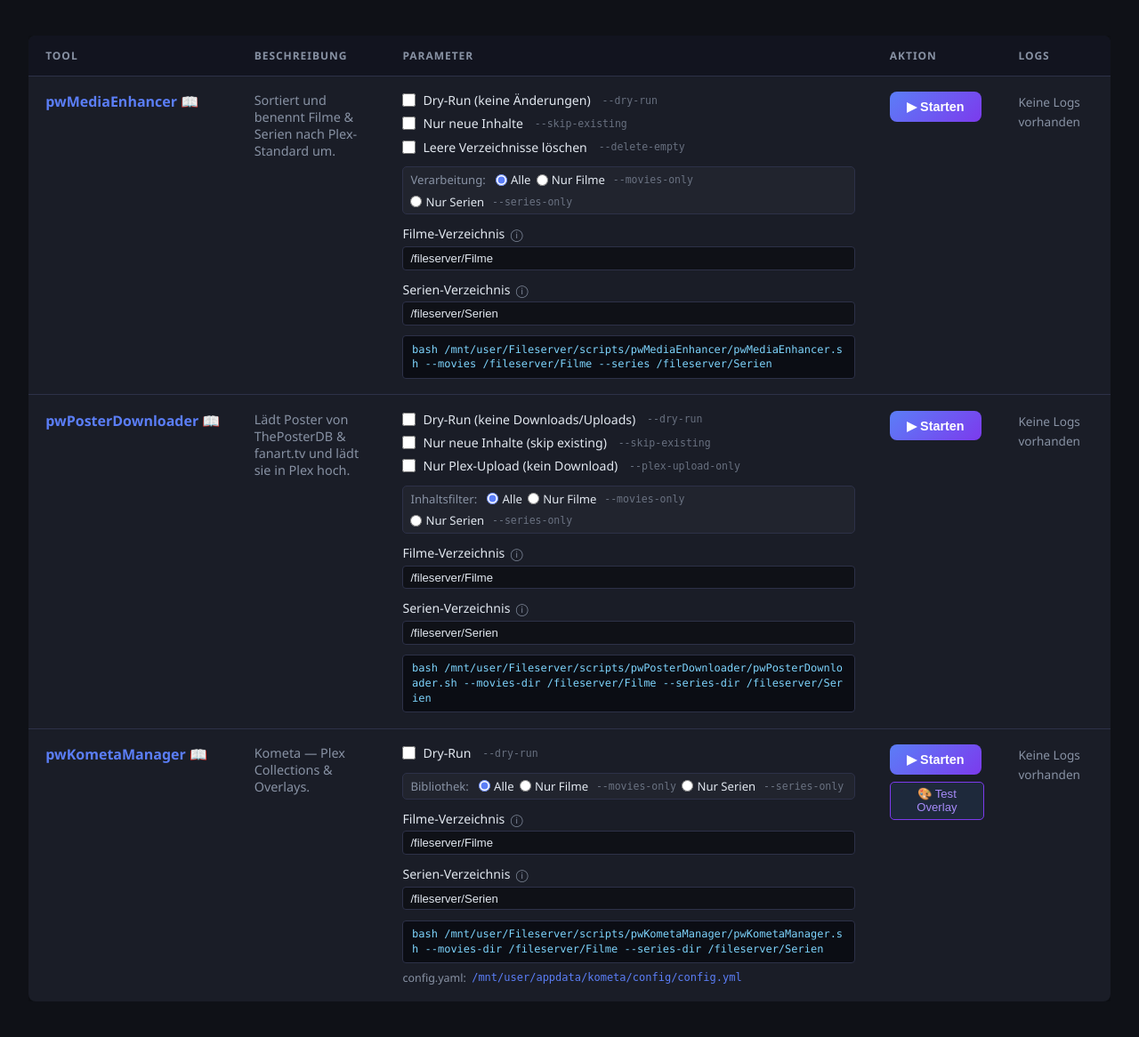
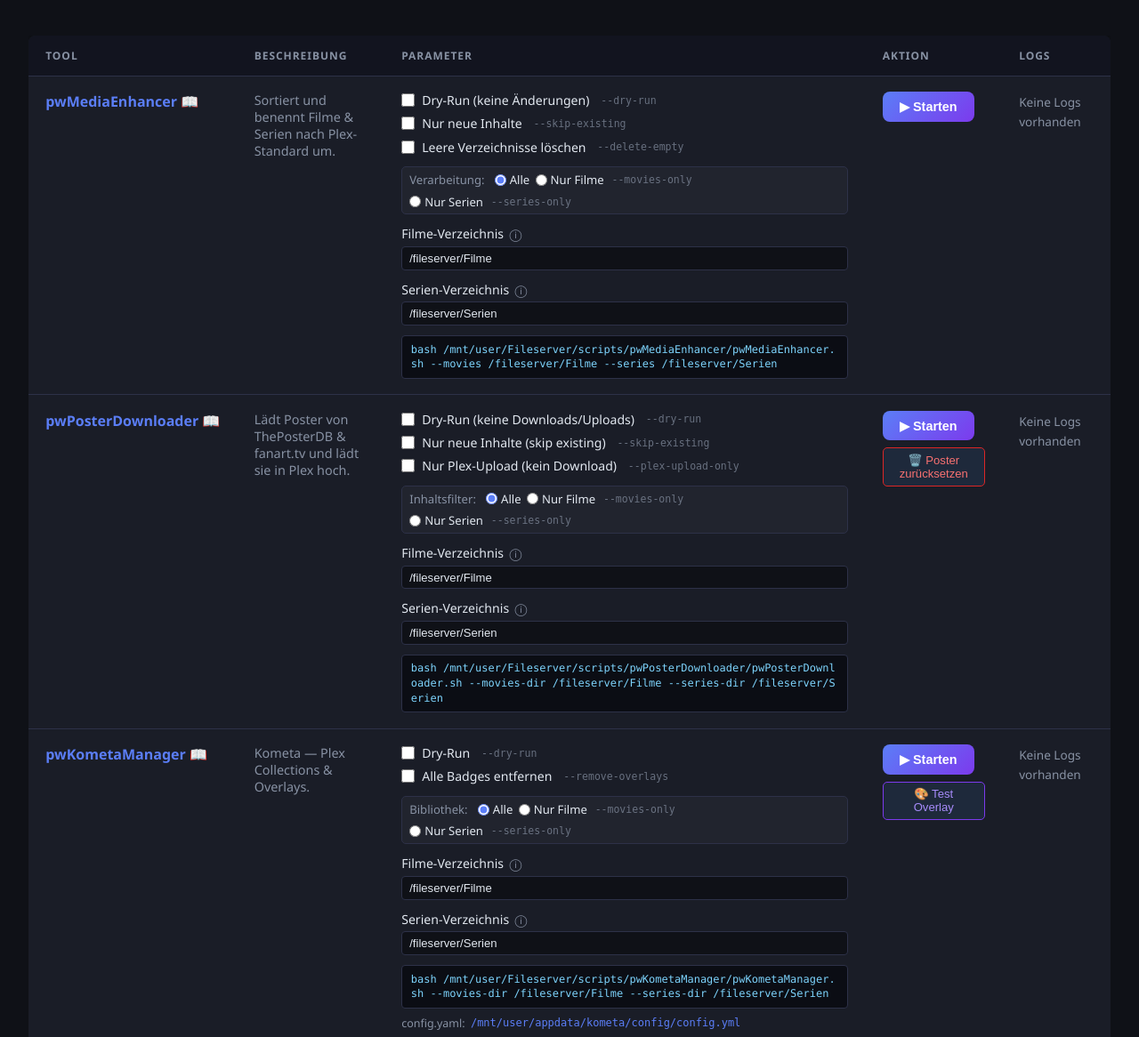
Before and after one commit to pennywise81/pwMediaManager, a Flask app: page / in a window 1280 px wide. Shown: the part 101-1267 px from the top of the page at 89% size. Before the commit the page ends 1227 px from the top, so only its background shows below. Run offline with Flask 3, Linux system fonts and the light colour scheme; parts of the project's set-up code (start-up, migrations or seed data) failed here and were passed over.

Commit message:
feat: delete posters, real Kometa test overlay, remove-overlays UI
Feature 1 – Delete Custom Posters:
- POST /api/delete-posters deletes artwork files (poster.jpg, fanart.jpg, …)
  one level deep in movies/series dirs, then triggers Plex library refresh
- 🗑️ Poster zurücksetzen button in pwPosterDownloader action column

Feature 2 – Real Kometa Test Overlay:
- /api/test-overlay now uses Kometa itself instead of PIL:
  picks random folder → searches Plex → adds 'test' label → runs
  pwKometaManager.sh --run-tests --overlays-only → fetches poster → removes label
- Test button shows ⏳ Bitte warten (~1 Min)… while waiting

Feature 3 – Remove All Overlays:
- Added remove_overlays param (--remove-overlays) to pwKometaManager SCRIPTS
- Checkbox appears automatically in the UI and passes flag to the shell script
- Also added xml.etree.ElementTree import and PLEX_URL/PLEX_TOKEN constants

Co-authored-by: Copilot <223556219+Copilot@users.noreply.github.com>

```diff
--- a/app/app.py
+++ b/app/app.py
@@ -11,6 +11,7 @@ import glob
 import random
 import io
 import re
+import xml.etree.ElementTree as ET
 import requests as http_requests
 from datetime import datetime
 from pathlib import Path
@@ -40,6 +41,8 @@ def load_conf():
 
 CONF = load_conf()
 TMDB_API_KEY = CONF.get("TMDB_API_KEY", os.environ.get("TMDB_API_KEY", ""))
+PLEX_URL   = CONF.get("PLEX_URL",   "http://192.168.178.200:32400").rstrip("/")
+PLEX_TOKEN = CONF.get("PLEX_TOKEN", "WYTd__H7hPH6a2ezqq2K")
 
 SCRIPTS = {
     "pwMediaEnhancer": {
@@ -132,6 +135,7 @@ SCRIPTS = {
         "config_path": "/mnt/user/appdata/kometa/config/config.yml",
         "params": [
             {"id": "dry_run", "flag": "--dry-run", "label": "Dry-Run"},
+            {"id": "remove_overlays", "flag": "--remove-overlays", "label": "Alle Badges entfernen"},
         ],
         "radio_groups": [
             {
@@ -385,91 +389,170 @@ def api_settings():
     return jsonify(load_settings())
 
 
+@app.route("/api/delete-posters", methods=["POST"])
+def delete_posters():
+    data = request.json or {}
+    poster_type = data.get("type", "all")   # "movies", "series", or "all"
+
+    settings   = load_settings()
+    movies_dir = settings.get("pwPosterDownloader_movies_dir", "/fileserver/Filme")
+    series_dir = settings.get("pwPosterDownloader_series_dir", "/fileserver/Serien")
+
+    ARTWORK_NAMES = {
+        "poster.jpg", "poster.png",
+        "folder.jpg", "folder.png",
+        "fanart.jpg",  "fanart.png",
+        "backdrop.jpg","backdrop.png",
+        "landscape.jpg","landscape.png",
+        "banner.jpg",  "banner.png",
+    }
+
+    dirs_to_process = []
+    if poster_type in ("movies", "all"):
+        dirs_to_process.append(("movies", movies_dir))
+    if poster_type in ("series", "all"):
+        dirs_to_process.append(("series", series_dir))
+
+    deleted = 0
+    for kind, base_dir in dirs_to_process:
+        try:
+            for entry in os.scandir(base_dir):
+                if not entry.is_dir():
+                    continue
+                for fname in os.listdir(entry.path):
+                    if fname.lower() in ARTWORK_NAMES:
+                        try:
+                            os.remove(os.path.join(entry.path, fname))
+                            deleted += 1
+                        except OSError:
+                            pass
+        except Exception:
+            pass
+
+    # Trigger Plex library refresh
+    section_ids = []
+    if poster_type in ("movies", "all"):
+        section_ids.append(1)
+    if poster_type in ("series", "all"):
+        section_ids.append(2)
+
+    refreshed = True
+    for sid in section_ids:
+        try:
+            http_requests.get(
+                f"{PLEX_URL}/library/sections/{sid}/refresh",
+                params={"X-Plex-Token": PLEX_TOKEN},
+                timeout=10,
+            )
+        except Exception:
+            refreshed = False
+
+    return jsonify({"deleted": deleted, "refreshed": refreshed})
+
+
 @app.route("/api/test-overlay", methods=["POST"])
 def test_overlay():
-    if not PIL_AVAILABLE:
-        return jsonify({"error": "Pillow not installed"}), 500
-
     data = request.json or {}
-    tool = data.get("tool", "pwKometaManager")
+    tool         = data.get("tool", "pwKometaManager")
     overlay_type = data.get("type", "movies")
 
     cfg = SCRIPTS.get(tool)
     if not cfg:
         return jsonify({"error": "unknown tool"}), 404
 
-    settings = load_settings()
-    dir_key = "movies_dir" if overlay_type == "movies" else "series_dir"
+    settings  = load_settings()
+    dir_key   = "movies_dir" if overlay_type == "movies" else "series_dir"
+    section_id = 1 if overlay_type == "movies" else 2
     default_dir = "/fileserver/Filme" if overlay_type == "movies" else "/fileserver/Serien"
-    base_dir = settings.get(f"{tool}_{dir_key}", default_dir)
+    base_dir  = settings.get(f"{tool}_{dir_key}", default_dir)
 
+    # 1. Pick a random folder
     try:
         entries = [e for e in os.scandir(base_dir) if e.is_dir()]
     except Exception as e:
         return jsonify({"error": f"Cannot list directory: {e}"}), 500
-
     if not entries:
         return jsonify({"error": "No entries found in directory"}), 404
 
-    entry = random.choice(entries)
+    entry       = random.choice(entries)
     folder_name = entry.name
+    # Extract title (strip year and imdb suffix)
+    match = re.match(r'^(.+?)\s*\(\d{4}\)', folder_name)
+    title = match.group(1).strip() if match else re.sub(r'\s*\{[^}]+\}', '', folder_name).strip()
 
-    match = re.match(r'^(.+?)\s*\((\d{4})\)', folder_name)
-    title = match.group(1).strip() if match else folder_name
-    year = match.group(2) if match else None
+    # 2. Search Plex for the item
+    tag_elem = "Video" if overlay_type == "movies" else "Directory"
+    try:
+        resp = http_requests.get(
+            f"{PLEX_URL}/library/sections/{section_id}/search",
+            params={"title": title, "X-Plex-Token": PLEX_TOKEN},
+            timeout=15,
+        )
+        resp.raise_for_status()
+        root = ET.fromstring(resp.content)
+        item = root.find(f".//{tag_elem}")
+    except Exception as e:
+        return jsonify({"error": f"Plex search error: {e}"}), 500
 
-    search_type = "movie" if overlay_type == "movies" else "tv"
-    params = {"api_key": TMDB_API_KEY, "query": title}
-    if year:
-        params["year"] = year
+    if item is None:
+        return jsonify({"error": f"Item not found in Plex: '{title}'"}), 404
+
+    rating_key = item.get("ratingKey")
+
+    # 3. Add "test" label to item
+    try:
+        http_requests.put(
+            f"{PLEX_URL}/library/metadata/{rating_key}",
+            params={"label[0].tag.tag": "test", "X-Plex-Token": PLEX_TOKEN},
+            timeout=10,
+        )
+    except Exception as e:
+        return jsonify({"error": f"Plex label error: {e}"}), 500
+
+    # 4. Run Kometa with --run-tests --overlays-only
+    script_path = cfg.get("script", "/scripts/pwKometaManager/pwKometaManager.sh")
+    cmd = ["bash", script_path, "--run-tests", "--overlays-only"]
+    movies_dir = settings.get("pwKometaManager_movies_dir", "/fileserver/Filme")
+    series_dir = settings.get("pwKometaManager_series_dir", "/fileserver/Serien")
+    cmd += ["--movies-dir", movies_dir, "--series-dir", series_dir]
 
     try:
-        resp = http_requests.get(
-            f"https://api.themoviedb.org/3/search/{search_type}",
-            params=params, timeout=10
+        subprocess.run(cmd, timeout=300, check=False,
+                       stdout=subprocess.DEVNULL, stderr=subprocess.DEVNULL)
+    except subprocess.TimeoutExpired:
+        pass
+    except Exception as e:
+        # Best-effort: still try to return poster and clean up label
+        pass
+
+    # 5. Fetch the item's current poster from Plex
+    poster_data = None
+    try:
+        thumb_resp = http_requests.get(
+            f"{PLEX_URL}/library/metadata/{rating_key}/thumb",
+            params={"X-Plex-Token": PLEX_TOKEN},
+            timeout=15,
         )
-        resp.raise_for_status()
-        results = resp.json().get("results", [])
-    except Exception as e:
-        return jsonify({"error": f"TMDB error: {e}"}), 500
+        if thumb_resp.ok:
+            poster_data = thumb_resp.content
+    except Exception:
+        pass
 
-    if not results or not results[0].get("poster_path"):
-        return jsonify({"error": f"No poster found for '{title}'"}), 404
+    # 6. Remove "test" label
+    try:
+        http_requests.put(
+            f"{PLEX_URL}/library/metadata/{rating_key}",
+            params={"label[0].tag.tag": "test", "label[0].tag.remove": "1",
+                    "X-Plex-Token": PLEX_TOKEN},
+            timeout=10,
+        )
+    except Exception:
+        pass
 
-    poster_url = f"https://image.tmdb.org/t/p/w500{results[0]['poster_path']}"
-    try:
-        img_resp = http_requests.get(poster_url, timeout=15)
-        img_resp.raise_for_status()
-        img = Image.open(io.BytesIO(img_resp.content)).convert("RGBA")
-    except Exception as e:
-        return jsonify({"error": f"Poster download error: {e}"}), 500
+    if not poster_data:
+        return jsonify({"error": "Could not fetch poster from Plex after Kometa run"}), 500
 
-    draw = ImageDraw.Draw(img)
-    w, h = img.size
-
-    # Semi-transparent bottom bar with folder title
-    bar_h = 64
-    bar = Image.new("RGBA", (w, bar_h), (0, 0, 0, 190))
-    img.paste(bar, (0, h - bar_h), bar)
-    draw = ImageDraw.Draw(img)
-    draw.text((12, h - bar_h + 10), folder_name[:60], fill=(255, 255, 255, 230))
-
-    # "KOMETA TEST" badge at top-right
-    badge_text = "KOMETA TEST"
-    badge_w, badge_h = 124, 28
-    bx = w - badge_w - 10
-    by = 10
-    try:
-        draw.rounded_rectangle([bx, by, bx + badge_w, by + badge_h], radius=6, fill=(124, 58, 237, 220))
-    except AttributeError:
-        draw.rectangle([bx, by, bx + badge_w, by + badge_h], fill=(124, 58, 237, 220))
-    draw.text((bx + 8, by + 6), badge_text, fill=(255, 255, 255, 255))
-
-    out = io.BytesIO()
-    img.convert("RGB").save(out, format="PNG")
-    out.seek(0)
-
-    response = Response(out.read(), mimetype="image/png")
+    response = Response(poster_data, mimetype="image/jpeg")
     response.headers["X-Item-Name"] = folder_name
     return response
 
--- a/app/static/style.css
+++ b/app/static/style.css
@@ -371,3 +371,26 @@ header h1 {
   transition: background 0.15s;
 }
 .test-btn:hover { background: #2d1f5e; }
+.test-btn:disabled { opacity: 0.5; cursor: not-allowed; }
+
+.delete-btn {
+  display: block;
+  margin-top: 0.5rem;
+  padding: 0.35rem 0.75rem;
+  background: #1e293b;
+  border: 1px solid #dc2626;
+  border-radius: 5px;
+  color: #f87171;
+  font-size: 0.82rem;
+  cursor: pointer;
+  transition: background 0.15s;
+}
+.delete-btn:hover { background: #3b1e1e; }
+.delete-btn:disabled { opacity: 0.5; cursor: not-allowed; }
+
+.delete-status {
+  display: block;
+  margin-top: 0.35rem;
+  font-size: 0.78rem;
+  color: var(--muted);
+}
--- a/app/templates/index.html
+++ b/app/templates/index.html
@@ -104,8 +104,14 @@
                       onclick="runTool('{{ key }}', document.getElementById('form-{{ key }}'))">
                 ▶ Starten
               </button>
+              {% if key == 'pwPosterDownloader' %}
+              <button class="delete-btn" id="delete-btn-{{ key }}"
+                      onclick="deletePoster('{{ key }}')">🗑️ Poster zurücksetzen</button>
+              <span class="delete-status" id="delete-status-{{ key }}"></span>
+              {% endif %}
               {% if cfg.config_path is defined %}
-              <button class="test-btn" onclick="runTestOverlay('{{ key }}')">🎨 Test Overlay</button>
+              <button class="test-btn" id="test-btn-{{ key }}"
+                      onclick="runTestOverlay('{{ key }}', this)">🎨 Test Overlay</button>
               {% endif %}
             </td>
             <td class="tool-logs">
@@ -322,11 +328,15 @@
       while (ul.children.length > 10) ul.removeChild(ul.lastChild);
     }
 
-    function runTestOverlay(tool) {
+    function runTestOverlay(tool, btn) {
       const form = document.getElementById('form-' + tool);
       const radios = form.querySelectorAll('[name="content_filter"]');
       let type = 'movies';
       radios.forEach(r => { if (r.checked && r.value === '--series-only') type = 'series'; });
+
+      const origText = btn.textContent;
+      btn.disabled = true;
+      btn.textContent = '⏳ Bitte warten (~1 Min)…';
 
       fetch('/api/test-overlay', {
         method: 'POST',
@@ -340,7 +350,34 @@
         const url = URL.createObjectURL(blob);
         const win = window.open('', '_blank');
         win.document.write(`<html><body style="margin:0;background:#111;display:flex;flex-direction:column;align-items:center;justify-content:center;min-height:100vh"><h2 style="color:#fff;font-family:sans-serif;padding:1rem">${name}</h2><img src="${url}" style="max-width:500px;border-radius:8px;box-shadow:0 4px 32px #000"></body></html>`);
-      }).catch(e => alert('Fehler: ' + e.message));
+      }).catch(e => alert('Fehler: ' + e.message))
+        .finally(() => { btn.disabled = false; btn.textContent = origText; });
+    }
+
+    function deletePoster(tool) {
+      if (!confirm('Alle heruntergeladenen Poster löschen und Plex-Standardposter wiederherstellen?')) return;
+
+      const btn    = document.getElementById('delete-btn-' + tool);
+      const status = document.getElementById('delete-status-' + tool);
+      btn.disabled = true;
+      status.textContent = '⏳ Lösche…';
+      status.style.color = '';
+
+      fetch('/api/delete-posters', {
+        method: 'POST',
+        headers: {'Content-Type': 'application/json'},
+        body: JSON.stringify({tool, type: 'all'})
+      }).then(r => r.json())
+        .then(data => {
+          if (data.error) throw new Error(data.error);
+          status.textContent = `✅ ${data.deleted} Poster gelöscht, Plex-Refresh ${data.refreshed ? 'OK' : 'fehlgeschlagen'}`;
+          status.style.color = '#22c55e';
+        })
+        .catch(e => {
+          status.textContent = '❌ ' + e.message;
+          status.style.color = '#ef4444';
+        })
+        .finally(() => { btn.disabled = false; });
     }
   </script>
 </body>
```
